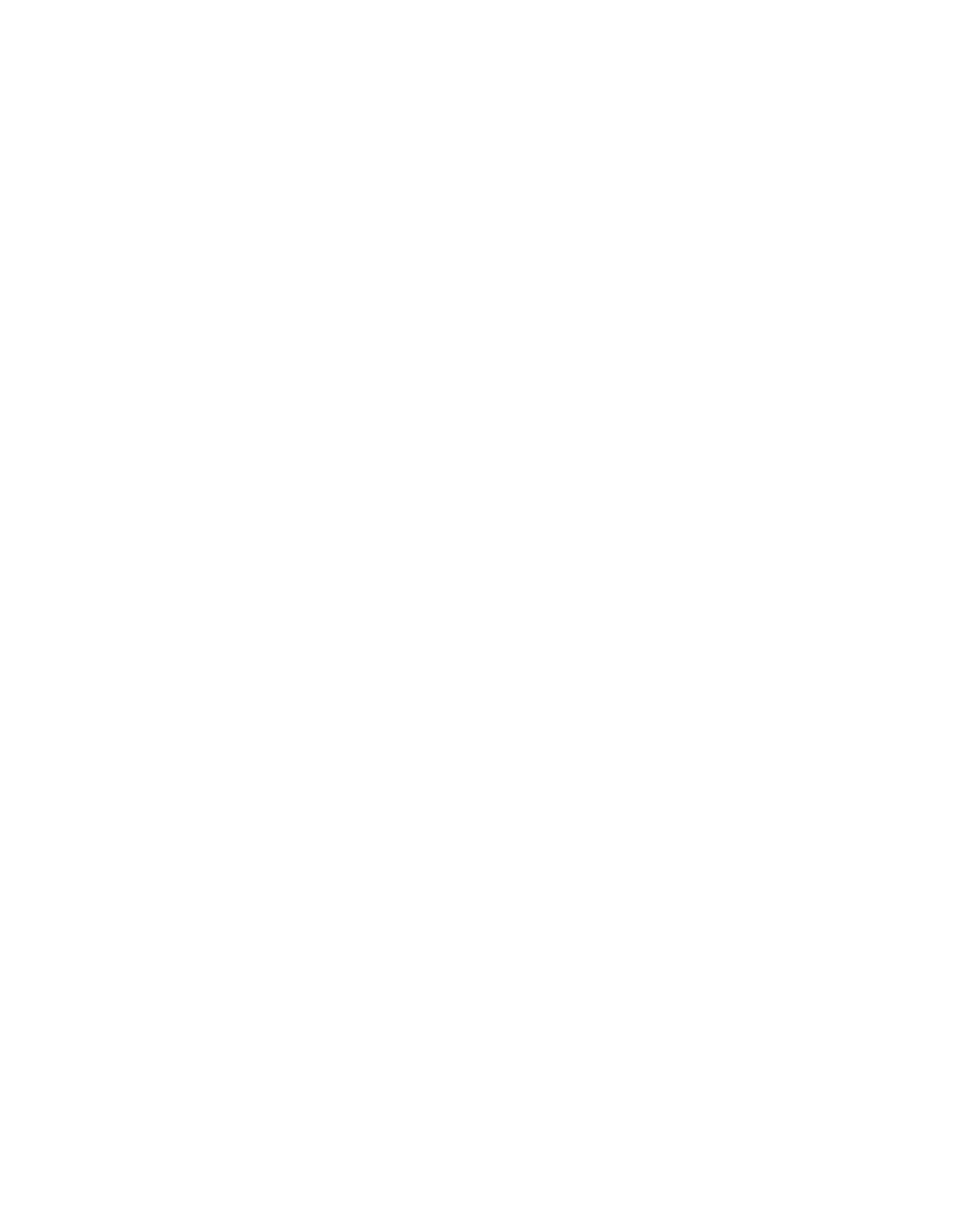
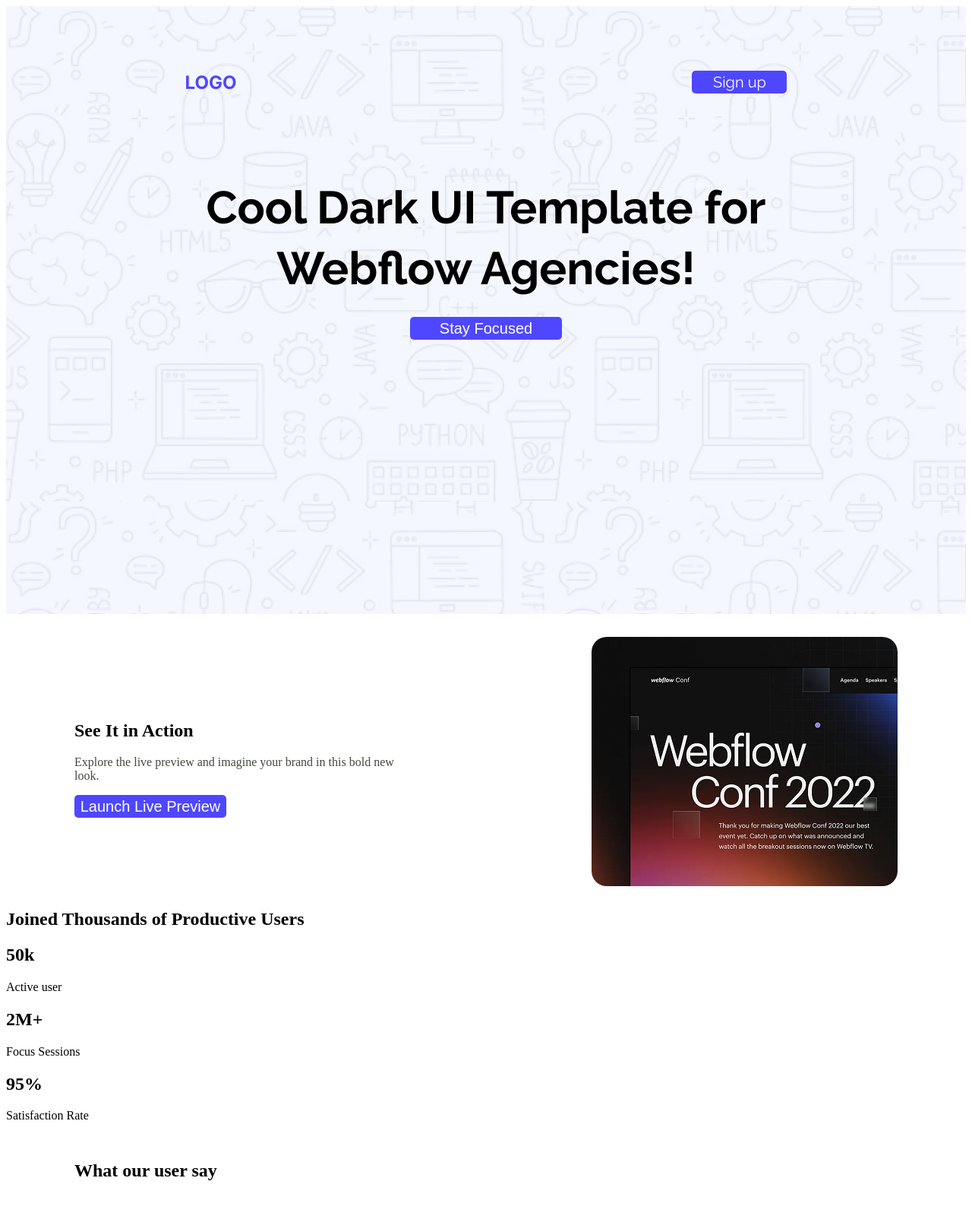
Before and after one commit to MH-mehedihasan/Assigment-01, a plain HTML site: page index.html in a window 1280 px wide. Shown: the top 1600 px of the page at 76% size. Before the commit the page ends 800 px from the top, so only its background shows below. Drawn offline with Linux system fonts and the light colour scheme.

Commit message:
second push

```diff
--- a/index.html
+++ b/index.html
@@ -4,41 +4,160 @@
     <meta charset="UTF-8">
     <meta name="viewport" content="width=device-width, initial-scale=1.0">
 
+    <link rel="preconnect" href="https://fonts.googleapis.com">
+<link rel="preconnect" href="https://fonts.gstatic.com" crossorigin>
+<link href="https://fonts.googleapis.com/css2?family=Inter:ital,opsz,wght@0,14..32,100..900;1,14..32,100..900&family=Open+Sans:ital,wght@0,300..800;1,300..800&display=swap" rel="stylesheet">
+
+<link rel="preconnect" href="https://fonts.googleapis.com">
+<link rel="preconnect" href="https://fonts.gstatic.com" crossorigin>
+<link href="https://fonts.googleapis.com/css2?family=Raleway:ital,wght@0,100..900;1,100..900&display=swap" rel="stylesheet">
+
     <link rel="stylesheet" href="style.css">
     <title>Webflow-Conference-2025</title>
 </head>
 <body>
-    <header class="background-img">
-        <div>
+    <header  >
+
+        <div >
+
+            <nav class="nav-style">
+
+                <h2 class="inter-normal text-style-1">LOGO</h2>
+                <button class="header-button-style raleway-normal">Sign up</button>
+            </nav>
 
         </div>
+        <section >
+            <div class="section-style">
+                <h2 class="raleway-normal text-style-2 "> Cool Dark UI Template for </h2>
+                <h2 class="raleway-normal text-style-2 ">  Webflow Agencies!</h2>
+                <button class="button-style ">Stay Focused</button>
+            </div>
+        </section>
     </header>
+    <main>
 
      <!-- section 1 -->
-    <section>
+     <section class="section-size">
+        <div class="div-style">
+            <div>
+                <h2>See It in Action</h2>
+            <p class="text-style-3">Explore the live preview and imagine your brand in this bold new look.</p>
+            <button class="button-style ">Launch Live Preview</button>
+            </div>
+            <img  class="image-size"   src="./Assets/wc-mini.png" alt="">
+
+        </div>
+
      </section>
 
+
+
+
         <!-- section 2 -->
-    <section>
+     <section class="section-style-2 section-style-2.1">
+
+
+            <h2>Joined Thousands of Productive Users</h2>
+
+
+            <div class="section-style-2.1">
+                <div>
+                <h2>50k</h2>
+                <p>Active user</p>
+                </div>
+                <div>
+                <h2>2M+</h2>
+                <p>Focus Sessions</p>
+                </div>
+                <div>
+                <h2>95%</h2>
+                <p>Satisfaction Rate</p>
+                </div>
+
+            </div>
+
     </section>
 
+
+
+
      <!-- section 3 -->
-    <section>
+    <section class="section-size">
+        <div class="div-style">
+            <div>
+                <h2>What our user say</h2>
+
+
+
+        </div>
      </section>
 
+
+
      <!-- section 4 -->
-    <section>
+     <section >
+        <div class="item-align-4">
+            <div>
+            <h2>Ready to focus better</h2>
+            <p>EThis template instantly leveled up our presence.” - Studio Vertex</p>
+            <button class="button-style ">Get Star free</button>
+
+            <img  class="image-size"   src="./Assets/wc-big.png" alt="">
+            </div>
+
+
+        </div>
+
      </section>
 
      <!-- section 5 -->
-    <section>
+     <section class="section-size">
+        <div class="div-style">
+            <div>
+                <h2>GET ON TOUCH</h2>
+            </div>
+
+
+            <div>
+               <form action="">
+                <div>
+                <h3>email</h3>
+                <input type="email" name="EMail" id="email" placeholder="example@email.com">
+                </div>
+
+                <div>
+                <h3>name</h3>
+                <input type="text" name="" id="" placeholder="full name">
+                </div>
+
+                <div>
+                <h3>write text</h3>
+                <textarea name="message" id=""  placeholder="write your message"></textarea>
+                </div>
+
+                <input class="button-style" type="submit" value="get in touch">
+             </form>
+        </div>
+
      </section>
+    </main>
 
 
     <!-- footer star -->
+
     <footer>
-        <div>
-        </div>
+
+        <h2 class="inter-normal text-style-1">LOGO</h2>
+        <p>Ready to elevate your online presence? Contact us today to discuss <br>your project and discover how we can bring your vision to life.</p>
+        <nav >
+            <ul>
+                <li><a href=""></a>Home</li>
+                <li><a href=""></a>About</li>
+                <li><a href=""></a>How it work</li>
+                <li><a href=""></a>Services</li>
+            </ul>
+        </nav>
     </footer>
 
 
--- a/style.css
+++ b/style.css
@@ -1,3 +1,143 @@
-.background-image{
-   ulr
+
+.inter-normal {
+  font-family: "Inter", sans-serif;
+  font-optical-sizing: auto;
+  font-weight: <weight>;
+  font-style: normal;
 }
+
+.raleway-normal {
+  font-family: "Raleway", sans-serif;
+  font-optical-sizing: auto;
+  font-weight: <weight>;
+  font-style: normal;
+}
+
+
+header{
+    background-image:url(./Assets/background.png);
+    /* height: 600px; */
+    height:100vh;
+    width: 100vw;
+    /* max-height: 200px;
+    max-height: 600px; */
+    /* height:auto; */
+    width: auto;
+    /* width: 1280px; */
+
+  }
+
+nav {
+  display: flex;
+   gap: 600px;
+  justify-content: center;
+  align-items: center;
+  height: 200px;
+  }
+
+
+
+.header-button-style{
+   background-color:#4E47FF;
+   height:30px ;
+   width: 125px;
+
+   font-size: 20px;
+   color:white;
+   padding:3px 3px;
+   border-radius: 5px;
+   border:none;
+   text-align: center;
+}
+.button-style{
+   background-color:#4E47FF;
+   height:30px ;
+   width: 200px;
+
+   font-size: 20px;
+   color:white;
+   padding:3px 3px;
+   border-radius: 5px;
+   border:none;
+   text-align: center;
+}
+.section-style{
+  text-align: center;
+  line-height: 30px;
+}
+.text-style-1{
+
+color:#4E47FF
+}
+.text-style-2{
+  font-size: 60px;
+  font-weight: bold;
+  /* height: 90px; */
+
+}
+
+.text-style-3{
+  color:#434939;
+}
+.div-style{
+  display: flex;
+  align-items: center;
+  gap:250px;
+}
+section
+.image-size{
+  border-radius: 20px;
+}
+.section-size{
+   margin: 30px 90px;
+ }
+
+
+
+/* section-02 */
+.section-style-2{
+/* text-align: center; */
+}
+
+.section-style-2.1{
+  display:flex;
+  aline
+
+}
+
+/* section-03 */
+.item-align{
+
+  /* text-align: center; */
+}
+
+.div-style{
+  display: flex;
+}
+
+/* section-04 */
+.align-item-4{
+  text-align: center;
+  align-items: center;
+}
+
+
+
+footer{
+
+  text-align: center;
+
+}
+ul {
+  display: flex;
+}
+
+nav ul li{
+    list-style:none  ;
+    margin-right: 50px;
+}
+
+nav li a{
+    text-decoration: none;
+    font-size: 20px;
+}
```
Lines whose indentation alone changed are shown as unchanged.
